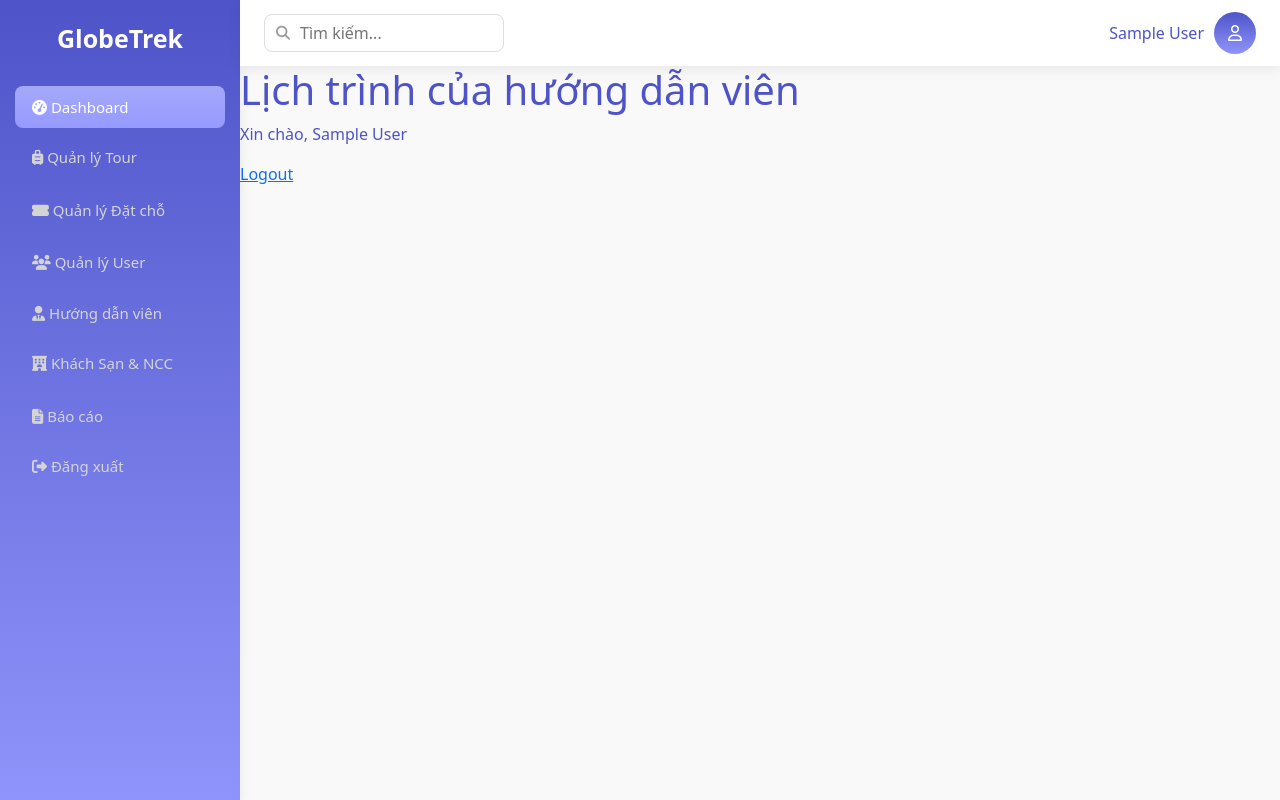
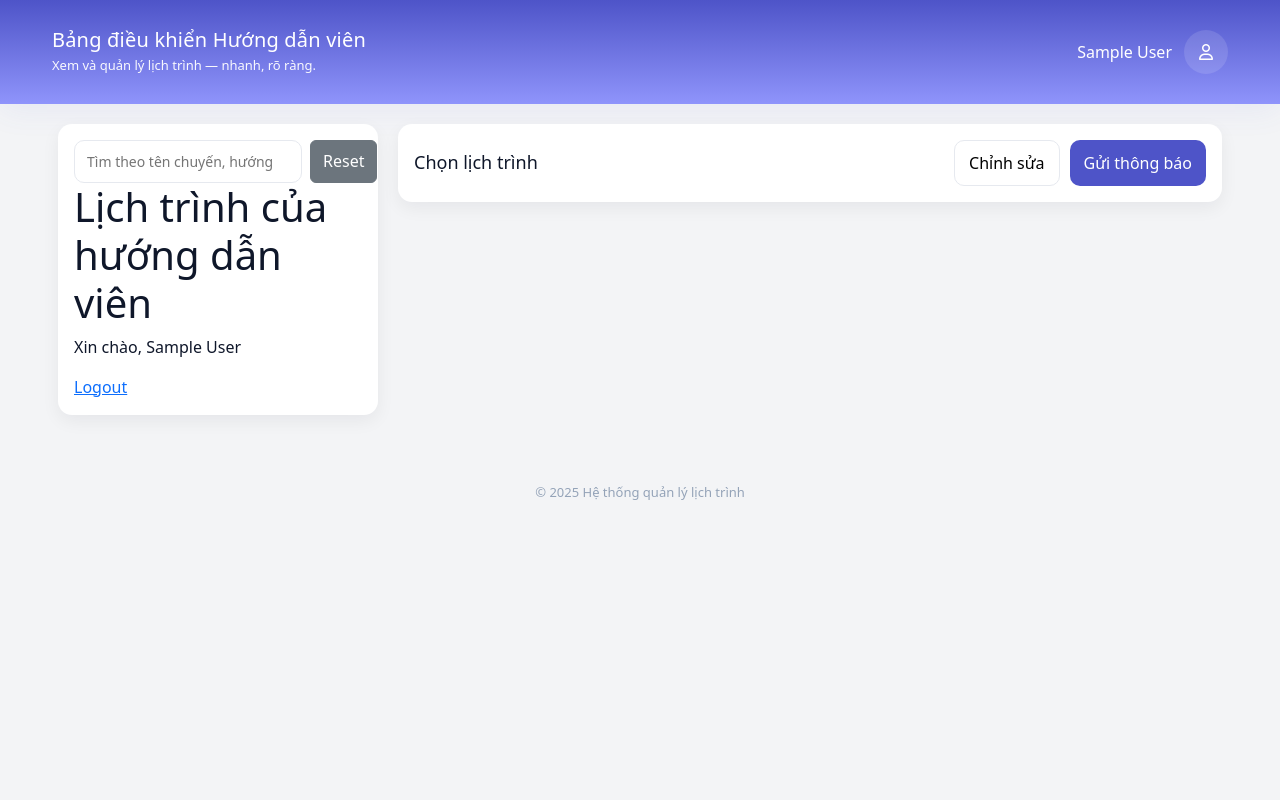
Before and after one commit to MR-WlND/DA1, a PHP site: the page made by Base/views/guide/schedule.php in a window 1280 px wide. Run offline with PHP 8.4, Linux system fonts and the light colour scheme; the template is opened without the code that fills it, so the values that code supplies are empty; the visitor is signed in with stand-in values (Sample User, id 1); some libraries are stand-ins or nearby versions.

Commit message:
update giao dien guide

```diff
--- /dev/null
+++ b/Base/views/guide/layout/footer.php
@@ -0,0 +1,5 @@
+ </main>
+ <footer>© 2025 Hệ thống quản lý lịch trình</footer>
+ </body>
+
+ </html>
--- /dev/null
+++ b/Base/views/guide/layout/header.php
@@ -0,0 +1,172 @@
+<!DOCTYPE html>
+<html lang="en">
+
+<head>
+    <meta charset="UTF-8">
+    <meta name="viewport" content="width=device-width, initial-scale=1.0">
+    <title>Document</title>
+    <link href="https://cdn.jsdelivr.net/npm/bootstrap@5.3.3/dist/css/bootstrap.min.css" rel="stylesheet">
+    <link rel="stylesheet" href="https://cdnjs.cloudflare.com/ajax/libs/font-awesome/6.4.0/css/all.min.css">
+    <link href="https://fonts.googleapis.com/css2?family=Inter:wght@400;500;600;700&display=swap" rel="stylesheet">
+    <style>
+        :root {
+            --gradient: linear-gradient(180deg, #4e54c8, #8f94fb);
+            --card-bg: #ffffff;
+            --muted: #6b7280;
+            --success: #10b981;
+            --danger: #ef4444;
+            --shadow: 0 6px 18px rgba(15, 23, 42, 0.06);
+            --radius: 14px;
+            --max-w: 1200px;
+            font-family: Inter, ui-sans-serif, system-ui, -apple-system, "Segoe UI", Roboto, "Helvetica Neue", Arial;
+        }
+
+        * {
+            box-sizing: border-box
+        }
+
+        body {
+            margin: 0;
+            background: #f3f4f6;
+            color: #0f172a
+        }
+
+        header {
+            background: var(--gradient);
+            color: white;
+            padding: 28px 18px;
+            display: flex;
+            align-items: center;
+            justify-content: center;
+            box-shadow: 0 6px 30px rgba(78, 84, 200, 0.08);
+        }
+
+        .container {
+            width: 100%;
+            max-width: var(--max-w);
+            margin: 0 auto;
+            display: flex;
+            align-items: center;
+            justify-content: space-between;
+            gap: 12px
+        }
+
+        .brand h1 {
+            margin: 0;
+            font-size: 20px;
+            letter-spacing: 0.2px
+        }
+
+        .brand p {
+            margin: 4px 0 0;
+            font-size: 13px;
+            opacity: 0.95
+        }
+
+        .profile {
+            display: flex;
+            align-items: center;
+            gap: 12px
+        }
+
+        .avatar {
+            width: 44px;
+            height: 44px;
+            border-radius: 50%;
+            background: rgba(255, 255, 255, 0.12);
+            display: flex;
+            align-items: center;
+            justify-content: center;
+            font-weight: 600
+        }
+
+        main {
+            max-width: var(--max-w);
+            margin: 20px auto;
+            padding: 0 18px 48px;
+            display: grid;
+            grid-template-columns: 320px 1fr;
+            gap: 20px
+        }
+
+        footer {
+            max-width: var(--max-w);
+            margin: 18px auto 60px;
+            text-align: center;
+            color: #94a3b8;
+            font-size: 13px
+        }
+
+        .search-row {
+            display: flex;
+            gap: 8px
+        }
+
+        input[type="search"] {
+            flex: 1;
+            padding: 10px 12px;
+            border: 1px solid #e6e9ef;
+            border-radius: 10px;
+            font-size: 14px
+        }
+
+        .panel {
+            background: var(--card-bg);
+            border-radius: var(--radius);
+            padding: 16px;
+            box-shadow: var(--shadow)
+        }
+
+        .detail {
+            display: flex;
+            flex-direction: column;
+            gap: 14px
+        }
+
+        .detail .row {
+            display: flex;
+            align-items: center;
+            justify-content: space-between
+        }
+
+        .actions {
+            display: flex;
+            gap: 10px
+        }
+
+        .primary {
+            background: #4e54c8;
+            color: white;
+            border: 0;
+            padding: 10px 14px;
+            border-radius: 10px;
+            cursor: pointer
+        }
+
+        .ghost {
+            background: white;
+            border: 1px solid #e6e9ef;
+            padding: 10px 14px;
+            border-radius: 10px;
+            cursor: pointer
+        }
+
+    </style>
+</head>
+
+<body>
+
+    <header>
+        <div class="container">
+            <div class="brand">
+                <h1>Bảng điều khiển Hướng dẫn viên</h1>
+                <p>Xem và quản lý lịch trình — nhanh, rõ ràng.</p>
+            </div>
+
+            <div class="profile">
+                <span><?= $_SESSION['user']['name'] ?? 'guide' ?></span>
+                <div class="avatar"><i class="fa-regular fa-user"></i></div>
+            </div>
+        </div>
+    </header>
+    <main>
--- a/Base/views/guide/schedule.php
+++ b/Base/views/guide/schedule.php
@@ -1,7 +1,28 @@
-<?php include 'views/layout/header.php'; ?>
+<?php include 'views/guide/layout/header.php'; ?>
+<aside class="panel">
+    <div class="search-row">
+        <input id="search" type="search" placeholder="Tìm theo tên chuyến, hướng dẫn, mô tả...">
+        <button id="reset" class="btn btn-secondary">Reset</button>
+      </div>
+    <h1>Lịch trình của hướng dẫn viên</h1>
+    <p>Xin chào, <?= $_SESSION['user']['name'] ?></p>
+    <a href="index.php?action=logout">Logout</a>
+</aside>
 
-<h1>Lịch trình của hướng dẫn viên</h1>
-<p>Xin chào, <?= $_SESSION['user']['name'] ?></p>
-<a href="index.php?action=logout">Logout</a>
+<section class="detail">
+    <div class="panel itinerary" id="detail">
+        <div style="display:flex;justify-content:space-between;align-items:center">
+          <div>
+            <h2 id="d-title" style="margin:0;font-size:18px">Chọn lịch trình</h2>
+            <div id="d-sub" style="font-size:13px;color:var(--muted)"></div>
+          </div>
+          <div class="actions">
+            <button class="ghost">Chỉnh sửa</button>
+            <button class="primary">Gửi thông báo</button>
+          </div>
+        </div>
+    </div>
+</section>
 
-<?php include 'views/layout/footer.php'; ?>
+
+<?php include 'views/guide/layout/footer.php'; ?>
```
